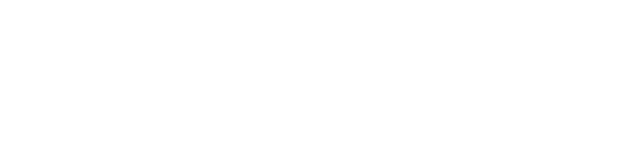
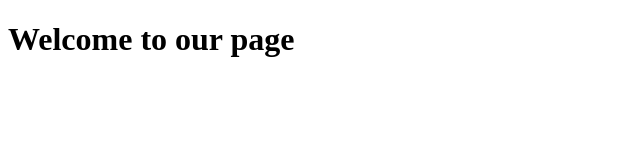
Before and after one commit to RehabHesham/Mearn_24-25_Day2, a plain HTML site: page index.html in a window 1280 px wide. Shown: the whole page, without its empty margins (0-640 px from the left). Drawn offline with Linux system fonts and the light colour scheme.

Commit message:
add home page title

```diff
--- a/index.html
+++ b/index.html
@@ -3,8 +3,10 @@
   <head>
     <meta charset="UTF-8" />
     <meta name="viewport" content="width=device-width, initial-scale=1.0" />
-    <title>Document</title>
+    <title>Home Page</title>
     <link rel="stylesheet" href="style.css" />
   </head>
-  <body></body>
+  <body>
+    <h1>Welcome to our page</h1>
+  </body>
 </html>
```
